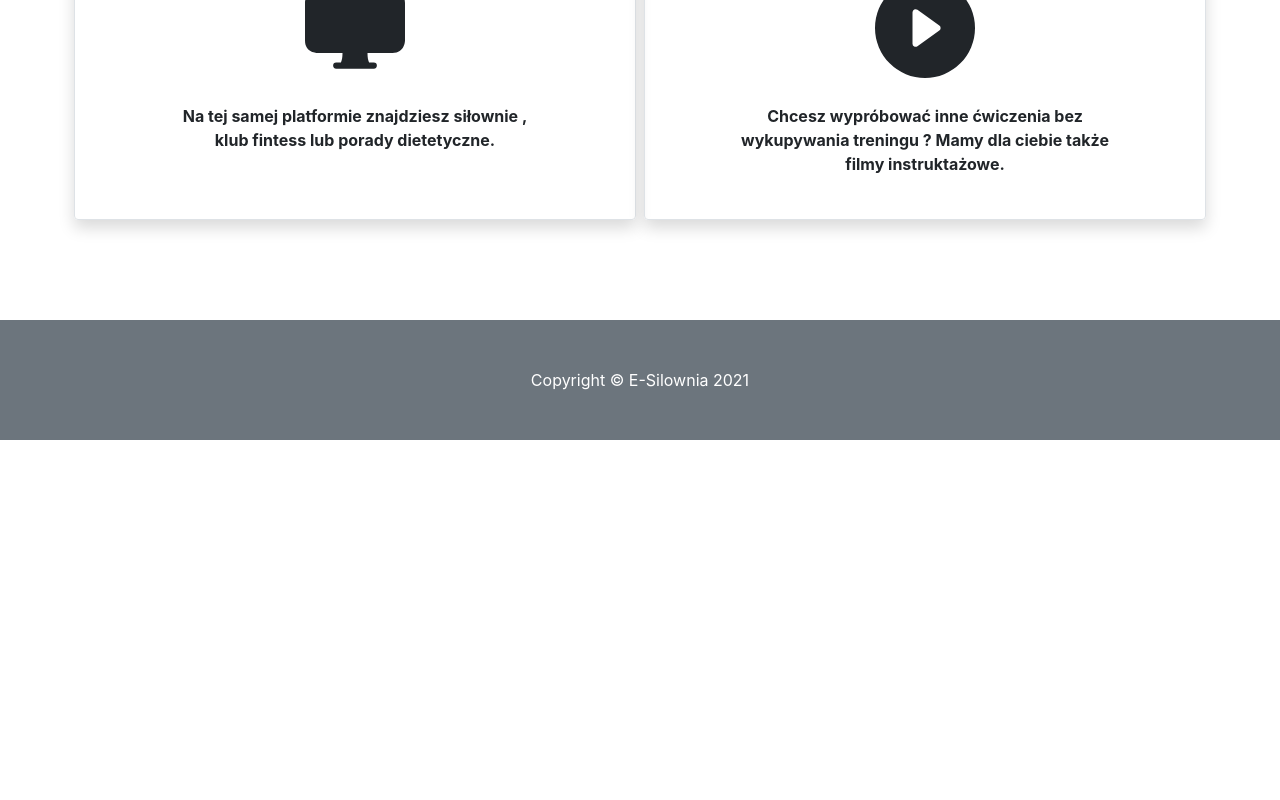
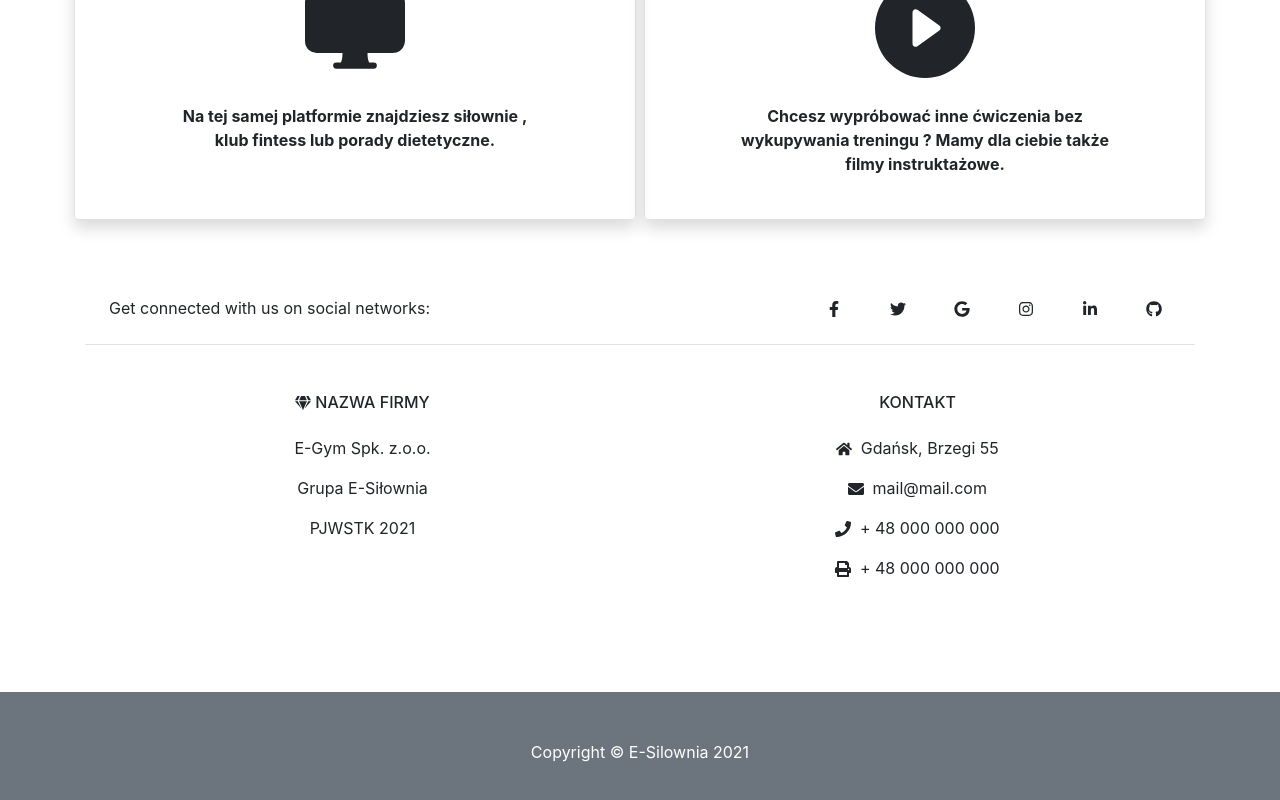
Before and after one commit to panjacob/PGYM-esilownia, a React (Create React App) app in the folder frontend/esilownia/: page /o_nas in a window 1280 px wide. Shown: the part 1153-1953 px from the top of the page. Before the commit the page ends 1593 px from the top, so only its background shows below. Built offline with nearby package versions, Linux system fonts and the light colour scheme.

Commit message:
Dane Kontaktowe w O Nas

```diff
--- a/frontend/esilownia/src/Views/O_nas.js
+++ b/frontend/esilownia/src/Views/O_nas.js
@@ -2,6 +2,7 @@ import React from "react";
 import 'bootstrap/dist/css/bootstrap.min.css';
 import CechyONas from "../components/O_nas/Cechy_o_nas";
 import OpisONas from "../components/O_nas/Opis_o_nas";
+import Kontakt from "../components/O_nas/Kontakt_o_nas";
 
 function O_nas() {
     return (
@@ -12,6 +13,9 @@ function O_nas() {
             <div className="container">
                 <CechyONas></CechyONas>
             </div>
+            <div className="container">
+                <Kontakt></Kontakt>
+            </div>
         </div>
     );
 }
--- /dev/null
+++ b/frontend/esilownia/src/components/O_nas/Kontakt_o_nas.js
@@ -0,0 +1,83 @@
+import React from "react";
+import 'bootstrap/dist/css/bootstrap.min.css';
+import {
+    FaFacebookF,
+    FaTwitter,
+    FaGoogle,
+    FaInstagram,
+    FaLinkedinIn,
+    FaGithub,
+    FaGem,
+    FaHome,
+    FaEnvelope, FaPhone, FaPrint,
+} from "react-icons/fa";
+
+function Kontakt() {
+    return (
+        <div className="kontakt_o_nas mt-5">
+            <section className="d-flex justify-content-center justify-content-lg-between p-4 border-bottom">
+
+                <div className="me-5 d-none d-lg-block">
+                    <span>Get connected with us on social networks:</span>
+                </div>
+
+                <div className="row justify-content-between">
+                    <a href="#" className="mx-4 text-reset">
+                        <FaFacebookF/>
+                    </a>
+                    <a href="#" className="mx-4 text-reset">
+                        <FaTwitter/>
+                    </a>
+                    <a href="#" className="mx-4 text-reset">
+                        <FaGoogle/>
+                    </a>
+                    <a href="#" className="mx-4 text-reset">
+                        <FaInstagram/>
+                    </a>
+                    <a href="#" className="mx-4 text-reset">
+                        <FaLinkedinIn/>
+                    </a>
+                    <a href="#" className="mx-4 text-reset">
+                        <FaGithub/>
+                    </a>
+                </div>
+
+            </section>
+
+            <section className="dane">
+                <div className="container text-center text-md-start mt-5">
+
+                    <div className="row mt-3">
+
+                        <div className="col-md col-lg-4 col-xl-3 mx-auto mb-4">
+
+                            <h6 className="text-uppercase fw-bold mb-4">
+                                <FaGem className="mr-1"/>Nazwa Firmy
+                            </h6>
+                            <p>E-Gym Spk. z.o.o.</p>
+                            <p>Grupa E-Siłownia</p>
+                            <p>PJWSTK 2021</p>
+
+                        </div>
+
+                        <div className="col-md col-lg-3 col-xl-3 mx-auto mb-md-0 mb-4">
+
+                            <h6 className="text-uppercase fw-bold mb-4">
+                                Kontakt
+                            </h6>
+
+                            <p><FaHome className="mr-1"/> Gdańsk, Brzegi 55</p>
+                            <p><FaEnvelope className="mr-1"/> mail@mail.com</p>
+                            <p><FaPhone className="mr-1"/> + 48 000 000 000</p>
+                            <p><FaPrint className="mr-1"/> + 48 000 000 000</p>
+                        </div>
+
+                    </div>
+
+                </div>
+            </section>
+        </div>
+    );
+}
+
+export default Kontakt;
```
Also changed, not shown: 1 other file (tests, documents, lock files or other folders).
